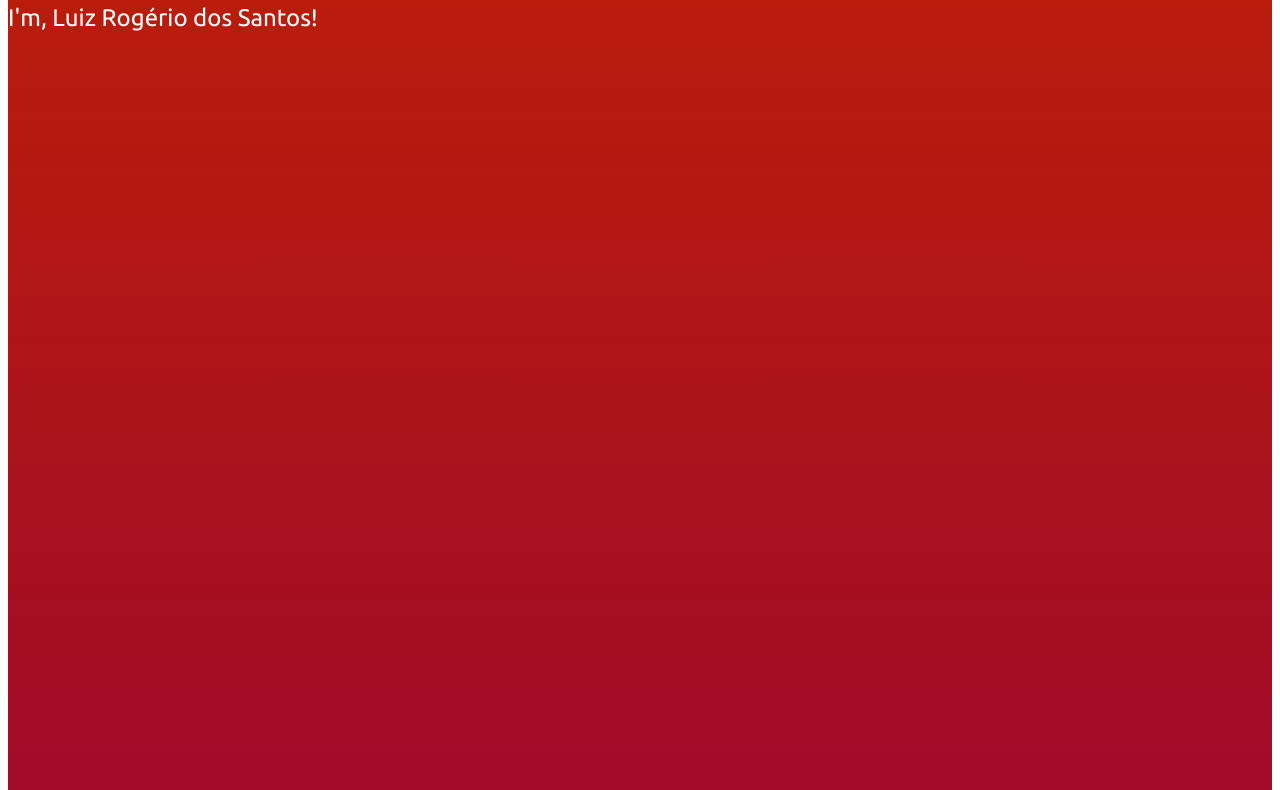
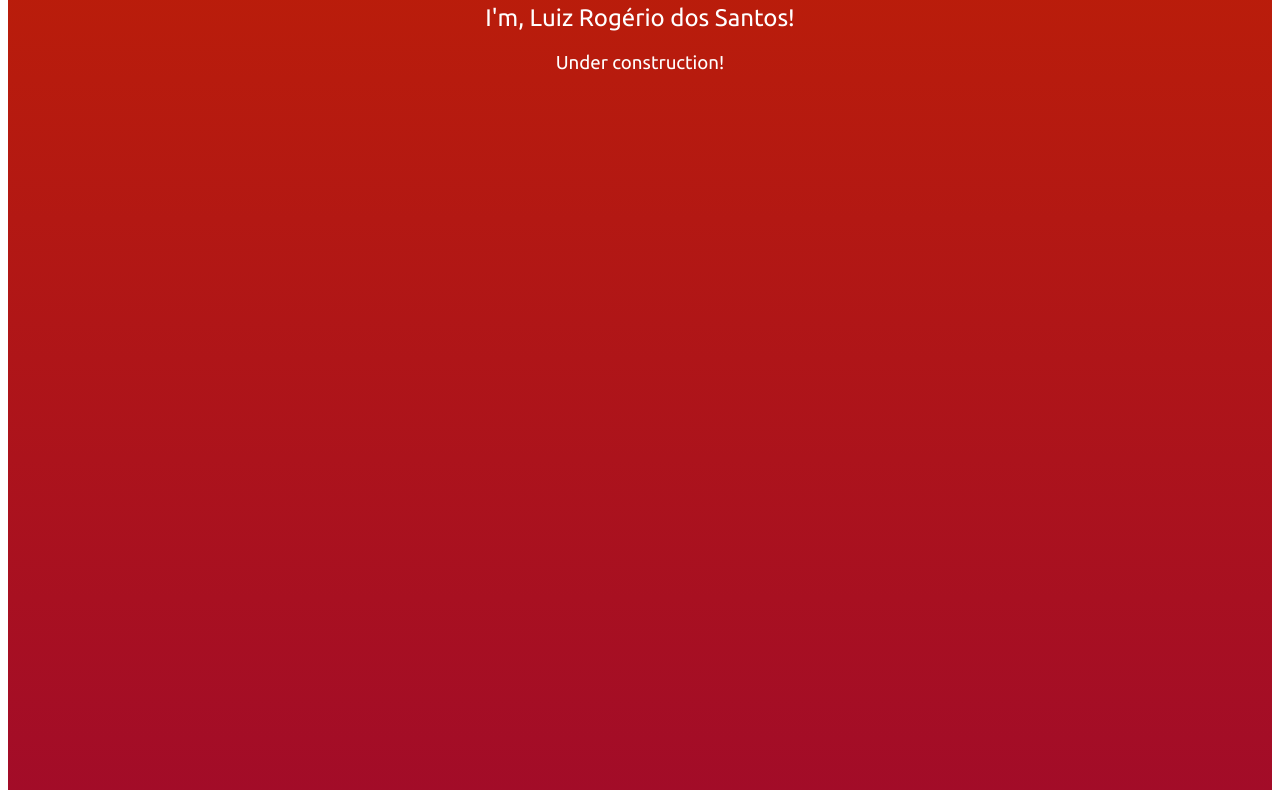
Before and after one commit to Rogertbs/rogertbs.github.io, a plain HTML site: page index.html in a window 1280 px wide. Shown: the part 308-1098 px from the top of the page. Drawn offline with Linux system fonts and the light colour scheme.

Commit message:
fix header

```diff
--- a/index.html
+++ b/index.html
@@ -26,6 +26,7 @@
     <div class="titulo">
       <h1>Hello World!</h1>
       <h2>I'm, Luiz Rogério dos Santos!</h2>
+      <h3>Under construction!</h3>
     </div>
     </section>
   </body>
--- a/style.css
+++ b/style.css
@@ -8,10 +8,17 @@ body {
 h1 {
   font-weight: 100 !important;
   color: white;
+  text-align: center;
 }
 h2 {
   font-weight: 100 !important;
   color: white;
+  text-align: center;
+}
+h3 {
+  font-weight: 100 !important;
+  color: white;
+  text-align: center;
 }
 
 .header {
```
